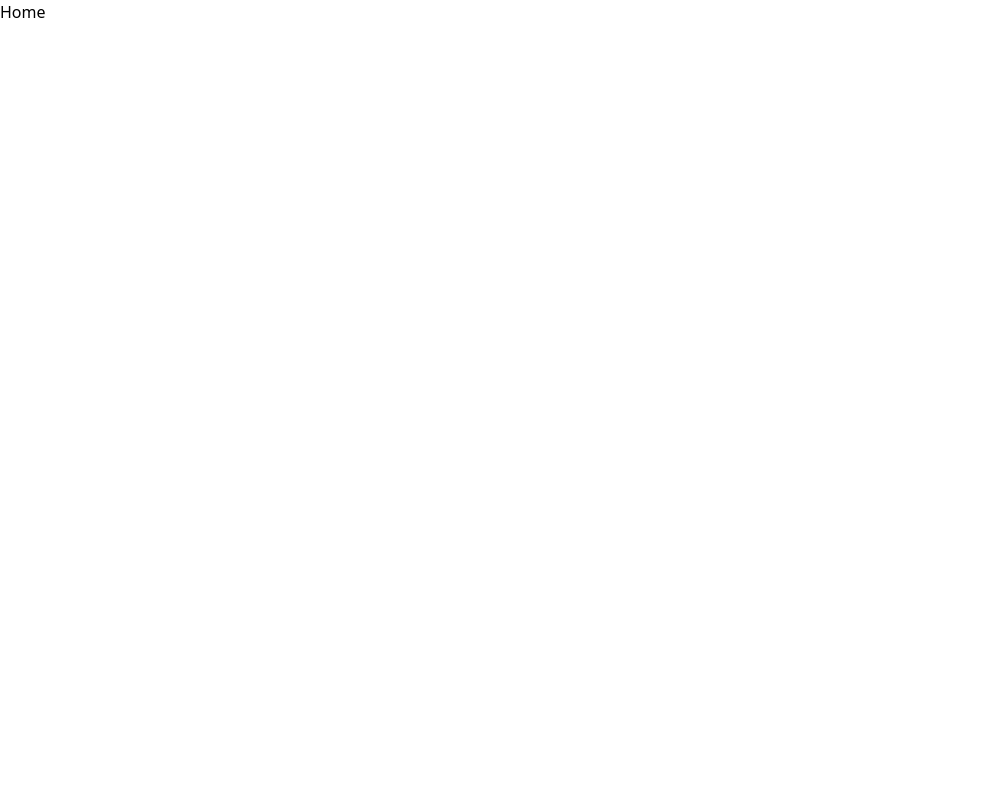
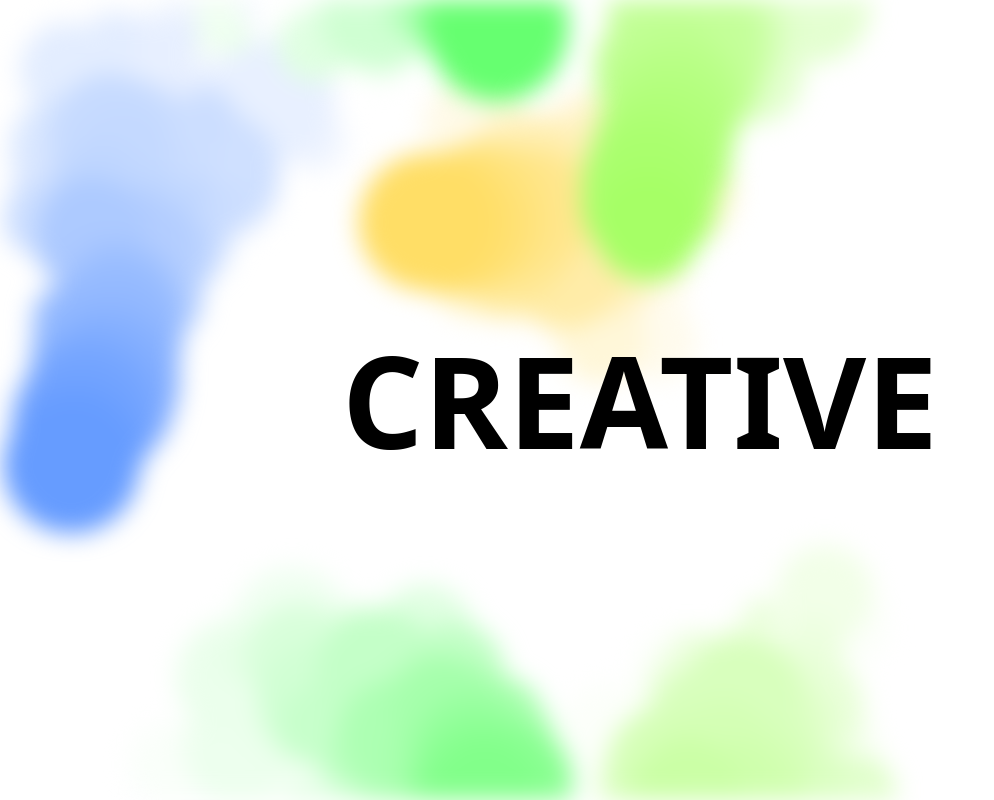
Before and after one commit to edwinvillota/creative_experiments, a React (Vite) app: page / in a window 1280 px wide. Shown: the whole page, without its empty margins (0-994 px from the left). Built offline with nearby package versions, Linux system fonts and the light colour scheme.

Commit message:
CDT_005: Added Canvas example

```diff
--- /dev/null
+++ b/src/components/organisms/Canvas2DExample/Canvas2DExample.tsx
@@ -0,0 +1,56 @@
+import { MouseEventHandler, useRef } from 'react';
+
+import { Vector2D } from '@/common/classes';
+import type { ICanvasDraw, ICanvasSetup } from '@/common/hooks';
+import { Canvas } from '@/components/molecules';
+
+import { Effect } from './sketch';
+
+export const Canvas2DExample = () => {
+  let effect: Effect;
+  const mouseRef = useRef<Vector2D>(new Vector2D(0, 0));
+
+  const handleMouseMove: MouseEventHandler<HTMLCanvasElement> = (e) => {
+    mouseRef.current.x = e.clientX;
+    mouseRef.current.y = e.clientY;
+  };
+
+  const setup: ICanvasSetup = (ctx) => {
+    effect = new Effect(ctx);
+    effect.mouse = mouseRef.current;
+    effect.init();
+  };
+
+  const draw: ICanvasDraw = () => {
+    effect.render();
+  };
+
+  return (
+    <section className="relative h-full w-full">
+      <Canvas
+        sketch={{
+          animated: true,
+          setup,
+          draw,
+        }}
+        containerProps={{
+          className: 'w-full h-full absolute top-0 left-0 blur-md',
+        }}
+        canvasProps={{
+          onMouseMove: handleMouseMove,
+          onMouseLeave: () => {
+            effect.mouse = new Vector2D(-1000, -1000);
+          },
+          onMouseEnter: () => {
+            effect.mouse = mouseRef.current;
+          },
+        }}
+      />
+      <div className="align-center pointer-events-none relative flex h-full w-full items-center justify-center bg-transparent">
+        <h1 className="text-7xl font-black uppercase text-black md:text-9xl">
+          Creative
+        </h1>
+      </div>
+    </section>
+  );
+};
--- /dev/null
+++ b/src/components/organisms/Canvas2DExample/index.ts
@@ -0,0 +1 @@
+export * from './Canvas2DExample';
--- /dev/null
+++ b/src/components/organisms/Canvas2DExample/sketch.ts
@@ -0,0 +1,213 @@
+import { Vector2D } from '@/common/classes';
+
+export class Spawn {
+  private effect: Effect;
+  public position!: Vector2D;
+  public velocity!: Vector2D;
+  public acceleration!: Vector2D;
+  public color: number[];
+
+  constructor(effect: Effect) {
+    this.effect = effect;
+    this.position = new Vector2D(
+      Math.random() * this.effect.ctx.canvas.width,
+      Math.random() * this.effect.ctx.canvas.height
+    );
+    this.velocity = new Vector2D(0, 0);
+    this.acceleration = new Vector2D(0, 0);
+    this.color = [Math.floor(Math.random() * 360), 100, 70, 1];
+  }
+
+  private infiniteEdges() {
+    if (this.position.x > this.effect.ctx.canvas.width) {
+      this.position.x = 0;
+      this.changeColor();
+    }
+    if (this.position.x < 0) {
+      this.position.x = this.effect.ctx.canvas.width;
+      this.changeColor();
+    }
+    if (this.position.y > this.effect.ctx.canvas.height) {
+      this.position.y = 0;
+      this.changeColor();
+    }
+    if (this.position.y < 0) {
+      this.position.y = this.effect.ctx.canvas.height;
+      this.changeColor();
+    }
+  }
+
+  private attractToMouse() {
+    const mouse = this.effect.mouse;
+    const dir = Vector2D.sub(mouse, this.position);
+    dir.normalize();
+    dir.mult(0.5);
+    this.applyForce(dir);
+  }
+
+  private isMouseInCanvas() {
+    const mouse = this.effect.mouse;
+    const canvas = this.effect.ctx.canvas;
+    return (
+      mouse.x > 0 &&
+      mouse.x < canvas.width &&
+      mouse.y > 0 &&
+      mouse.y < canvas.height
+    );
+  }
+
+  private changeColor() {
+    const r = Math.random();
+    if (r > 0.9) {
+      this.color[0] += Math.random() * 360;
+    }
+  }
+
+  public update() {
+    this.velocity.limit(10);
+    this.createParticles();
+    if (this.isMouseInCanvas()) {
+      this.attractToMouse();
+    } else {
+      this.randomMovement();
+    }
+    this.infiniteEdges();
+    this.position.add(this.velocity);
+    this.velocity.add(this.acceleration);
+    this.acceleration.mult(0);
+  }
+
+  private createParticles() {
+    const particlesPerFrame = 5;
+
+    for (let i = 0; i < particlesPerFrame; i++) {
+      const particle = new Particle(this.effect, [...this.color]);
+      particle.position = this.position.copy();
+      this.effect.particles.push(particle);
+    }
+  }
+
+  private randomMovement() {
+    const dir = Vector2D.random(-1, 1);
+    dir.normalize();
+    this.applyForce(dir);
+  }
+
+  private applyForce(force: Vector2D) {
+    this.acceleration.add(force);
+  }
+
+  public draw() {
+    const { ctx } = this.effect;
+    ctx.fillStyle = `rgba(255, 0, 0, 1)`;
+    ctx.beginPath();
+    ctx.arc(this.position.x, this.position.y, 10, 0, Math.PI * 2);
+    ctx.fill();
+  }
+}
+
+export class Particle {
+  private effect: Effect;
+  public position!: Vector2D;
+  public velocity!: Vector2D;
+  public acceleration!: Vector2D;
+  public size: number;
+  public color: number[];
+
+  constructor(effect: Effect, color: number[]) {
+    this.effect = effect;
+    this.position = new Vector2D(
+      Math.random() * this.effect.ctx.canvas.width,
+      Math.random() * this.effect.ctx.canvas.height
+    );
+    this.velocity = new Vector2D(0, 0);
+    this.acceleration = new Vector2D(0, 0.0);
+    this.size = Math.floor(Math.random() * 70 + 2);
+    this.color = color;
+  }
+
+  private applyForce(force: Vector2D) {
+    this.acceleration.add(force);
+  }
+
+  private infiniteEdges() {
+    if (this.position.x > this.effect.ctx.canvas.width) {
+      this.position.x = 0;
+    }
+    if (this.position.x < 0) {
+      this.position.x = this.effect.ctx.canvas.width;
+    }
+    if (this.position.y > this.effect.ctx.canvas.height) {
+      this.position.y = 0;
+    }
+    if (this.position.y < 0) {
+      this.position.y = this.effect.ctx.canvas.height;
+    }
+  }
+
+  public update() {
+    this.velocity.limit(4);
+    this.applyForce(Vector2D.random(-0.5, 0.5));
+    if (this.color[2] < 100) {
+      this.color[2] += 0.5;
+    } else {
+      this.color[2] = 100;
+    }
+    if (this.size >= 0.2) {
+      this.size -= 0.2;
+    } else {
+      this.size = 0;
+    }
+
+    this.infiniteEdges();
+    this.position.add(this.velocity);
+    this.velocity.add(this.acceleration);
+    this.acceleration.mult(0);
+  }
+
+  public draw() {
+    const { ctx } = this.effect;
+    const [h, s, l, a] = this.color;
+
+    ctx.fillStyle = `hsla(${h}, ${s}%, ${l}%, ${a})`;
+    ctx.beginPath();
+    ctx.arc(this.position.x, this.position.y, this.size, 0, Math.PI * 2);
+    ctx.fill();
+  }
+}
+
+export class Effect {
+  public ctx: CanvasRenderingContext2D;
+  public particles: Particle[];
+  public mouse: Vector2D;
+  public spawns!: Spawn[];
+
+  constructor(ctx: CanvasRenderingContext2D) {
+    this.ctx = ctx;
+    this.particles = [];
+    this.spawns = [];
+    this.mouse = new Vector2D(0, 0);
+  }
+
+  public init() {
+    Array.from({ length: 4 }).forEach(() => {
+      const spawn = new Spawn(this);
+      this.spawns.push(spawn);
+    });
+  }
+
+  public render() {
+    this.spawns.forEach((spawn) => {
+      spawn.update();
+    });
+
+    for (let i = 0; i < this.particles.length; i++) {
+      if (this.particles[i].size < 1 || this.particles[i].color[2] > 99) {
+        this.particles.splice(i, 1);
+      } else {
+        this.particles[i].draw();
+        this.particles[i].update();
+      }
+    }
+  }
+}
--- /dev/null
+++ b/src/components/organisms/index.ts
@@ -0,0 +1 @@
+export * from './Canvas2DExample';
--- a/src/screens/Home/Home.tsx
+++ b/src/screens/Home/Home.tsx
@@ -1,7 +1,9 @@
+import { Canvas2DExample } from '@/components/organisms';
+
 export const Home = () => {
   return (
-    <main>
-      <h1>Home</h1>
+    <main className="h-full">
+      <Canvas2DExample />
     </main>
   );
 };
```
